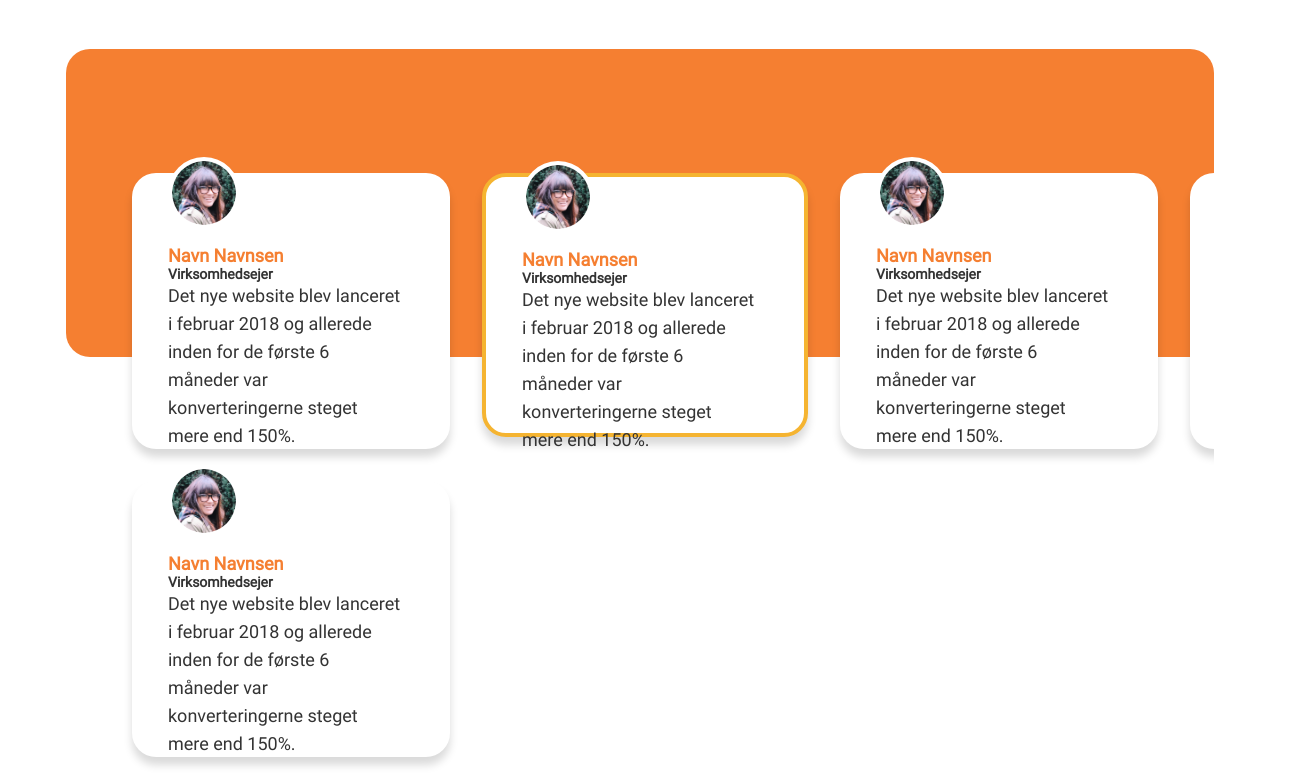
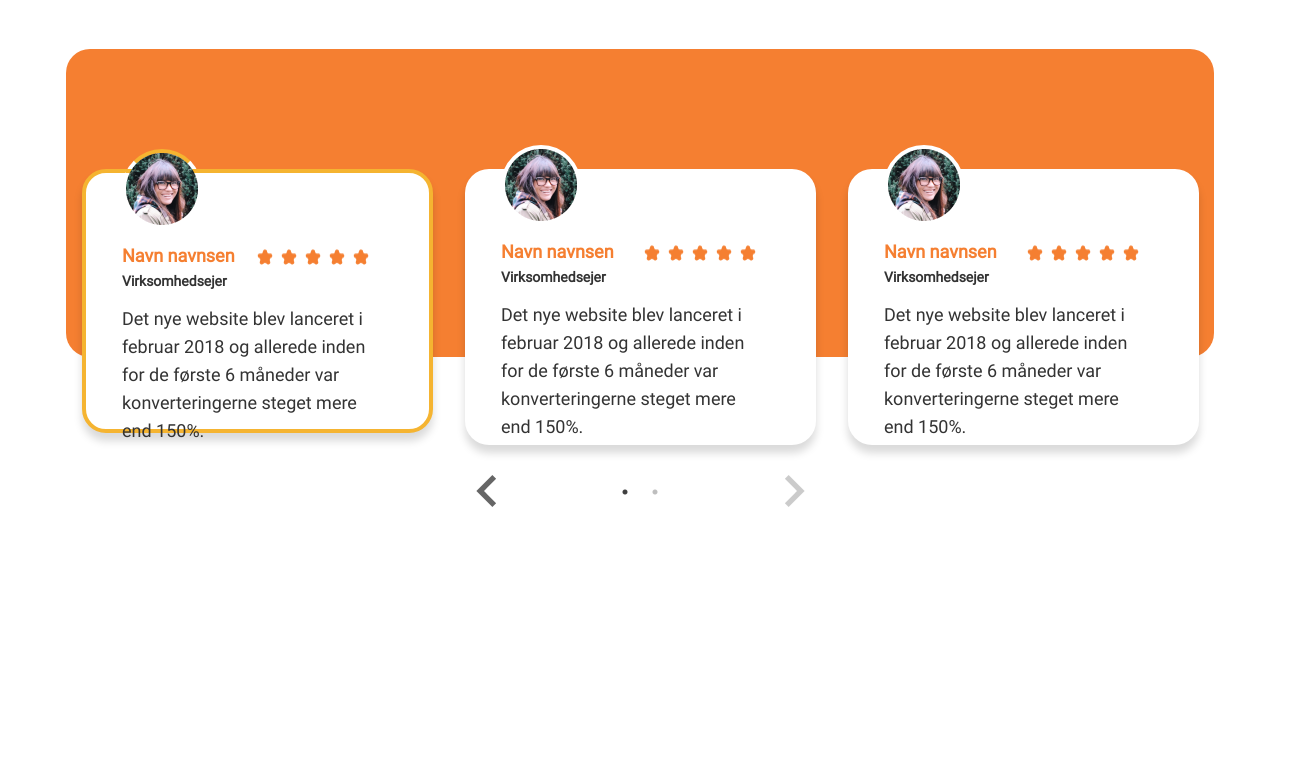
Before and after one commit to pennyk/front-end-styling-test, a website: page app/index.html in a window 1280 px wide. Shown: the part 167-940 px from the top of the page, 1305 px wide, since content can reach past the window. After the commit the page ends 800 px from the top, so only its background shows below. Drawn offline with nearby package versions, Linux system fonts and the light colour scheme.

Commit message:
Improve carousel styles for 1440px wide screen

```diff
--- a/app/index.html
+++ b/app/index.html
@@ -13,80 +13,93 @@
 
 
 <body>
-    <div class='t-review-section'>
+    <div class='review-section'>
         <h2>What 400+ reviews say <br>about us</h2>
         <div class='review-section__carousel'>
             <div class='review-card'>
-                <img class='review-card__avatar' alt='Avatar of Navn Navnsen' src='./assets/images/avatar/oval.png'>
-                <div class='review-card__name'>Navn Navnsen</div>
+                <div class='review-card__content'>
+                    <div class='review-card__avatar'>
+                        <img alt='Avatar of Navn Navnsen' src='./assets/images/avatar/oval.png'>
+                    </div>
+                    <div class='review-card__rating' data-rating='5'>
+                        <img alt='Star' src='./assets/images/star.png'>
+                        <img alt='Star' src='./assets/images/star.png'>
+                        <img alt='Star' src='./assets/images/star.png'>
+                        <img alt='Star' src='./assets/images/star.png'>
+                        <img alt='Star' src='./assets/images/star.png'>
+                    </div>
+                    <div class='review-card__name'>Navn navnsen</div>
                     <div class='review-card__role'>Virksomhedsejer</div>
-                <div class='review-card__rating' data-rating='5'>
-                </div>
                     <div class='review-card__comment'>
-                    Det nye website blev lanceret i februar 2018 og allerede inden for de første 6 måneder var konverteringerne steget mere
+                        Det nye website blev lanceret i februar 2018 og allerede inden for de første 6 måneder var konverteringerne steget
+                        mere
                         end 150%.
                     </div>
                 </div>
+            </div>
             <div class='review-card'>
-                <img class='review-card__avatar' alt='Avatar of Navn Navnsen' src='./assets/images/avatar/oval.png'>
-                <div class='review-card__name'>Navn Navnsen</div>
+                <div class='review-card__content'>
+                    <div class='review-card__avatar'>
+                        <img alt='Avatar of Navn Navnsen' src='./assets/images/avatar/oval.png'>
+                    </div>
+                    <div class='review-card__rating' data-rating='5'>
+                        <img alt='Star' src='./assets/images/star.png'>
+                        <img alt='Star' src='./assets/images/star.png'>
+                        <img alt='Star' src='./assets/images/star.png'>
+                        <img alt='Star' src='./assets/images/star.png'>
+                        <img alt='Star' src='./assets/images/star.png'>
+                    </div>
+                    <div class='review-card__name'>Navn navnsen</div>
                     <div class='review-card__role'>Virksomhedsejer</div>
-                <div class='review-card__rating' data-rating='5'>
-                </div>
                     <div class='review-card__comment'>
                         Det nye website blev lanceret i februar 2018 og allerede inden for de første 6 måneder var konverteringerne
-                    steget mere
+                        steget
+                        mere
                         end 150%.
                     </div>
                 </div>
+            </div>
             <div class='review-card'>
-                <img class='review-card__avatar' alt='Avatar of Navn Navnsen' src='./assets/images/avatar/oval.png'>
-                <div class='review-card__name'>Navn Navnsen</div>
+                <div class='review-card__content'>
+                    <div class='review-card__avatar'>
+                        <img alt='Avatar of Navn Navnsen' src='./assets/images/avatar/oval.png'>
+                    </div>
+                    <div class='review-card__rating' data-rating='5'><img alt='Star' src='./assets/images/star.png'>
+                    <img alt='Star' src='./assets/images/star.png'>
+                    <img alt='Star' src='./assets/images/star.png'>
+                    <img alt='Star' src='./assets/images/star.png'>
+                    <img alt='Star' src='./assets/images/star.png'></div>
+                    <div class='review-card__name'>Navn navnsen</div>
                     <div class='review-card__role'>Virksomhedsejer</div>
-                <div class='review-card__rating' data-rating='5'>
-                </div>
                     <div class='review-card__comment'>
                         Det nye website blev lanceret i februar 2018 og allerede inden for de første 6 måneder var konverteringerne
-                    steget mere
+                        steget
+                        mere
                         end 150%.
                     </div>
                 </div>
+            </div>
             <div class='review-card'>
-                <img class='review-card__avatar' alt='Avatar of Navn Navnsen' src='./assets/images/avatar/oval.png'>
-                <div class='review-card__name'>Navn Navnsen</div>
+                <div class='review-card__content'>
+                    <div class='review-card__avatar'>
+                        <img alt='Avatar of Navn Navnsen' src='./assets/images/avatar/oval.png'>
+                    </div>
+                    <div class='review-card__rating' data-rating='5'><img alt='Star' src='./assets/images/star.png'>
+                    <img alt='Star' src='./assets/images/star.png'>
+                    <img alt='Star' src='./assets/images/star.png'>
+                    <img alt='Star' src='./assets/images/star.png'>
+                    <img alt='Star' src='./assets/images/star.png'></div>
+                    <div class='review-card__name'>Navn navnsen</div>
                     <div class='review-card__role'>Virksomhedsejer</div>
-                <div class='review-card__rating' data-rating='5'>
-                </div>
                     <div class='review-card__comment'>
                         Det nye website blev lanceret i februar 2018 og allerede inden for de første 6 måneder var konverteringerne
-                    steget mere
+                        steget
+                        mere
                         end 150%.
                     </div>
                 </div>
-            <div class='review-card'>
-                <img class='review-card__avatar' alt='Avatar of Navn Navnsen' src='./assets/images/avatar/oval.png'>
-                <div class='review-card__name'>Navn Navnsen</div>
-                <div class='review-card__role'>Virksomhedsejer</div>
-                <div class='review-card__rating' data-rating='5'>
             </div>
-                <div class='review-card__comment'>
-                    Det nye website blev lanceret i februar 2018 og allerede inden for de første 6 måneder var konverteringerne
-                    steget mere
-                    end 150%.
-                </div>
-            </div>
-            <div class='review-card'>
-                <img class='review-card__avatar' alt='Avatar of Navn Navnsen' src='./assets/images/avatar/oval.png'>
-                <div class='review-card__name'>Navn Navnsen</div>
-                <div class='review-card__role'>Virksomhedsejer</div>
-                <div class='review-card__rating' data-rating='5'>
-                </div>
-                <div class='review-card__comment'>
-                    Det nye website blev lanceret i februar 2018 og allerede inden for de første 6 måneder var konverteringerne
-                    steget mere
-                    end 150%.
-                </div>
-            </div>
+
         </div>
         <div class='carousel__controls'></div>
     </div>
--- a/app/js/main.js
+++ b/app/js/main.js
@@ -1,7 +1,8 @@
-$(document).ready(function () {
+$(function () {
     $('.review-section__carousel').slick({
         appendArrows: $('.carousel__controls'),
-        centerMode: true,
+        //centerMode: true,
+        dots: true,
         focusOnChange: true,
         focusOnSelect: true,
         infinite: false,
--- a/app/sass/00_base/_base.scss
+++ b/app/sass/00_base/_base.scss
@@ -1,4 +1,6 @@
 /* Base */
+
+@import '../../../node_modules/include-media/dist/_include-media.scss';
 
 /* TODO: replace section with @import 'colours' */
 /* Colours */
--- /dev/null
+++ b/app/sass/01_atom/_a-buttons.scss
@@ -0,0 +1,25 @@
+/* Buttons */
+.carousel__controls .slick-prev {
+    left: 35.75%;
+    &::before {
+        content: url(../../assets/images/arrow-prev.png);
+    }
+}
+.carousel__controls .slick-next {
+    float: right;
+    right: 35.75%;
+    top: 0px;
+    &::before {
+        content: url(../../assets/images/arrow-next.png);
+    }
+}
+.carousel__controls .slick-prev,
+.carousel__controls .slick-next {
+    position: relative;
+}
+.review-section__carousel .slick-prev::before,
+.review-section__carousel .slick-next::before,
+.carousel__controls .slick-prev::before,
+.carousel__controls .slick-next::before {
+    color: $gray33;
+}
--- /dev/null
+++ b/app/sass/01_atom/_a-card-elements.scss
@@ -0,0 +1,94 @@
+/* Card Elements */
+
+.review-card__avatar {
+    background-color: $white;
+    border: solid $white 4px;
+    position: relative;
+    top: -24px; //-16px;
+    border-radius: 40px; //36px;
+    width: 72px;
+    height: 72px;
+    margin-bottom: -8px;
+    img {
+        width: 72px;
+        height: 72px;
+    }
+}
+
+.review-card.slick-current .review-card__avatar,
+.review-card--state-focused .review-card__avatar {
+    /* Ellipse 104 */
+    border: solid transparent 4px;
+    border-top-color: $highlight-lighter;
+    border-radius: 40px;
+    &:before {
+        height: 4px;
+        width: 79px;
+        border-radius: 0px;
+        background-color: $highlight-lighter;
+        position: relative;
+        content: ' ';
+        top: 16px; //8px;
+        display: block;
+        z-index: 0;
+    }
+    img {
+        position: relative;
+        top: -4px;
+    }
+}
+
+.review-card__name {
+    /* Navn navnsen */
+    font-size: 18px;
+    line-height: 21px;
+    color: $highlight; // #F57F31;
+    padding-bottom: 3px; // 24px - line-height
+}
+
+.review-card__role {
+    font-size: 14px;
+    line-height: 16px;
+    padding: 4px 0; // 24px - line-height
+}
+
+.review-card__name,
+.review-card__role {
+    font-weight: bold;
+}
+
+.review-card__comment,
+.review-card__name,
+.review-card__role {
+    font-style: normal;
+    display: flex;
+    align-items: center;
+}
+
+.review-card__rating {
+    height: 24px;
+    width: 128px;
+    line-height: 21px;
+    //background-color: #dddddd;
+    float: right;
+    //position: relative;
+    //right: -28px;
+    //top: -12px;
+    display: flex;
+    align-items: center;
+    img {
+        height: 16px; //24px;
+        width: 16px; //24px;
+        padding: 4px;
+    }
+}
+
+.review-card__comment {
+    /* Det nye website blev lanceret i februar 2018 og allerede inden for de første 6 måneder var konverteringerne steget mere end 150%. */
+
+    //font-weight: normal;
+    font-size: 18px;
+    line-height: 28px;
+
+    padding-top: 12px;
+}
--- a/app/sass/01_atom/_a-card.scss
+++ /dev/null
@@ -1,84 +0,0 @@
-
-.review-card__avatar {
-    background-color: $white;
-    border: solid $white 4px;
-    border-radius: 36px;
-    width: 64px;
-    height: 64px;
-    position: relative;
-    top: -16px;
-}
-
-.review-card--state-focused .review-card__avatar {
-    /* Ellipse 104 */
-
-    // position: absolute;
-    // width: 80px;
-    // height: 80px;
-    // left: 432px;
-    // top: 312px;
-
-    background: $highlight-lighter; // #F5B331;
-}
-
-.review-card__name {
-    /* Navn navnsen */
-
-    // position: absolute;
-    // left: 30%;
-    // right: 56.67%;
-    // top: 45.33%;
-    // bottom: 52%;
-
-    font-family: Roboto;
-    font-style: normal;
-    font-weight: bold;
-    font-size: 18px;
-    line-height: 21px;
-    display: flex;
-    align-items: center;
-
-    color: $highlight; // #F57F31;
-}
-
-.review-card__role {
-    // position: absolute;
-    // left: 30%;
-    // right: 56.67%;
-    // top: 48%;
-    // bottom: 49.33%;
-
-    font-style: normal;
-    font-weight: bold;
-    font-size: 14px;
-    line-height: 16px;
-    display: flex;
-    align-items: center;
-}
-
-.review-card__rating {
-
-}
-
-.review-card__comment {
-    /* Det nye website blev lanceret i februar 2018 og allerede inden for de første 6 måneder var konverteringerne steget mere end 150%. */
-
-    // position: absolute;
-    // left: 30%;
-    // right: 46.67%;
-    // top: 51.56%;
-    // bottom: 35.11%;
-
-    font-family: Roboto;
-    font-style: normal;
-    font-weight: normal;
-    font-size: 18px;
-    line-height: 28px;
-
-    /* or 156% */
-    display: flex;
-    align-items: center;
-
-    /* Gray 1 */
-    color: #333333;
-}
--- a/app/sass/02_molecule/_m-card.scss
+++ b/app/sass/02_molecule/_m-card.scss
@@ -1,49 +1,23 @@
-
-.review-card {
+/* Review Card */
+//.review-card.slick-slide .review-card__content,
+.review-card__content {
     /* Rectangle 126 */
-
-    // position: absolute;
-    width: 416px;
-    height: 264px;
-    // left: 848px;
-    // top: 336px;
-
     background: $white;
     box-shadow: 0px 8px 8px rgba(0, 0, 0, 0.15);
     border-radius: 24px;
 
-    margin: 16px;
+    //width: 416px;
+    //max-width: 416px;
+    height: 264px;
+    margin: 24px 16px 16px; // 16px;
     padding: 0 48px 12px 36px;
-
-    &.slick-current {
-        /* Rectangle 126 */
-
-        // position: absolute;
-        width: 416px;
-        height: 264px;
-        // left: 400px;
-        // top: 336px;
-
-        background: $white;
-        border: 4px solid $highlight-lighter;
-        box-sizing: border-box;
-        box-shadow: 0px 8px 8px rgba(0, 0, 0, 0.15);
-        border-radius: 24px;
-    }
 }
 
-.review-card--state-focused {
+.review-card.slick-current .review-card__content {
     /* Rectangle 126 */
-
-    // position: absolute;
-    width: 416px;
-    height: 264px;
-    // left: 400px;
-    // top: 336px;
-
     background: $white;
     border: 4px solid $highlight-lighter;
     box-sizing: border-box;
-    box-shadow: 0px 8px 8px rgba(0, 0, 0, 0.15);
+    box-shadow: 0 8px 8px rgba(0, 0, 0, 0.15);
     border-radius: 24px;
 }
--- /dev/null
+++ b/app/sass/02_molecule/_m-controls.scss
@@ -0,0 +1,5 @@
+/* Carousel Controls */
+.carousel__controls {
+    width: 100%;
+    height: 40px;
+}
--- a/app/sass/03_organism/_o-carousel.scss
+++ b/app/sass/03_organism/_o-carousel.scss
@@ -1,20 +1,17 @@
 .review-section__carousel {
     /* Rectangle 124 */
-
-    // position: absolute;
     // width: 1312px;
-    // left: 64px;
-    // top: 216px;
     margin: 32px 0; //32px 64px;
     height: 308px;
     max-height: 308px;
-
     background: $highlight; //#F57F31;
     border-radius: 24px;
-
-    padding-top: 108px; //128px;
+    padding-top: 96px; //108px; //128px;
+    &.slick-dotted.slick-slider {
+        margin-bottom: 108px;
+    }
+    .slick-dots {
+        position: relative;
+        bottom: -16px;
+    }
 }
-
-.carousel__controls {
-    background-color: #000000;
-}
--- a/app/sass/04_template/_t-review-section.scss
+++ b/app/sass/04_template/_t-review-section.scss
@@ -1,4 +1,4 @@
-.t-review-section {
+.review-section {
     margin: 64px 58px 0;
     h2 {
         margin: 80px 0 52px 108px;
--- a/app/sass/styles.scss
+++ b/app/sass/styles.scss
@@ -1,8 +1,10 @@
 /* Styles */
 @import './00_base/base';
-@import './01_atom/a-card';
+@import './01_atom/a-buttons';
+@import './01_atom/a-card-elements';
 @import './01_atom/a-headings';
 @import './02_molecule/m-card';
+@import './02_molecule/m-controls';
 @import './03_organism/o-carousel';
 @import './04_template/t-review-section';
 //@import './05_page/p-page'
```
Also changed, not shown: app/assets/images/arrow-next.png (added), app/assets/images/arrow-prev.png (added), app/assets/images/star.png (added), app/css/styles.css. Lines whose indentation alone changed are shown as unchanged.
